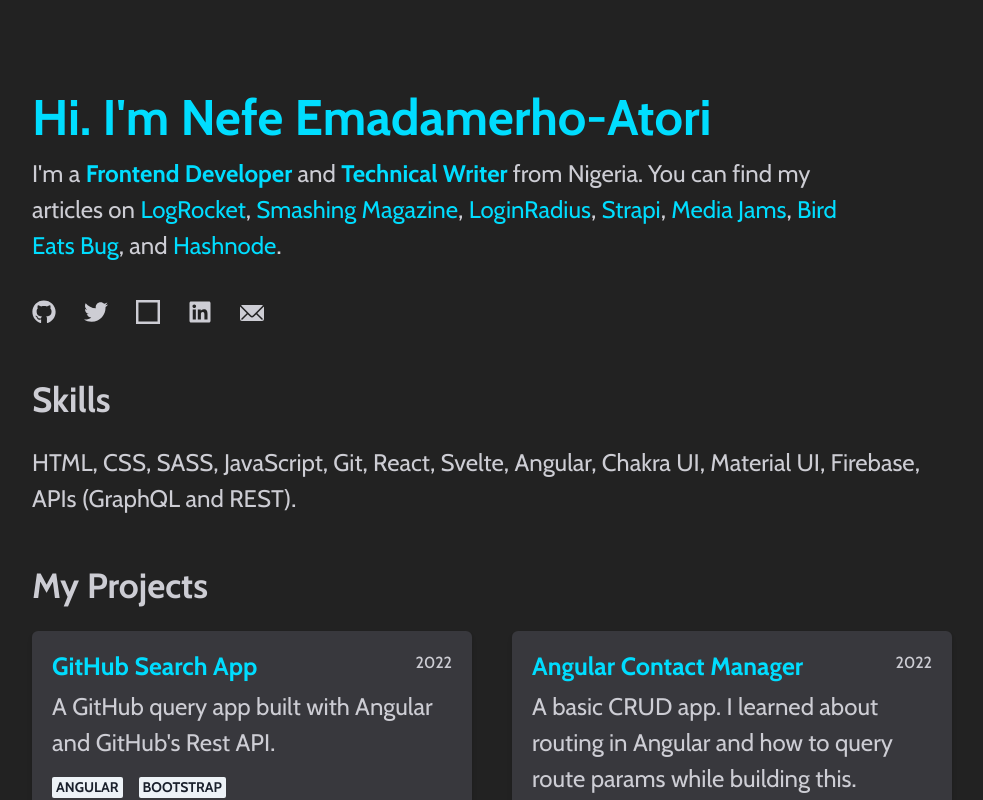
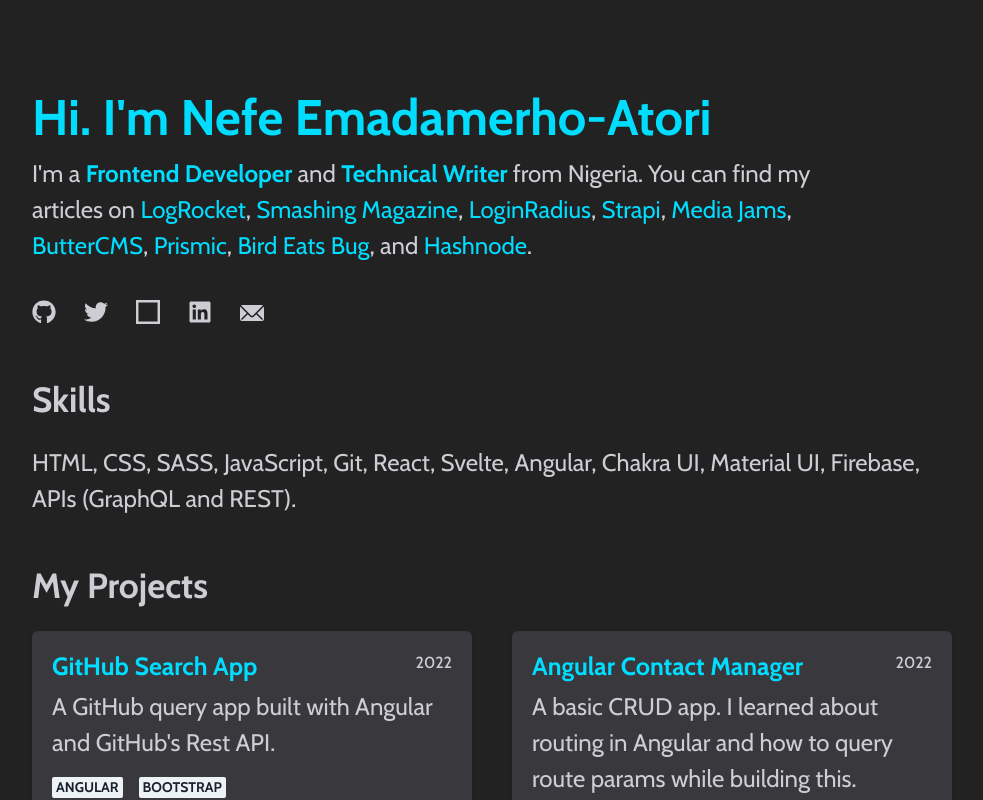
Before and after one commit to nefejames/my-portfolio-v3, a Next.js app: page / in a window 1280 px wide. Shown: the top 800 px of the page, without its empty margins (148-1131 px from the left). Built offline with nearby package versions, Linux system fonts and the light colour scheme.

Commit message:
added prismic and buttercms to writings

```diff
--- a/data/writingData.ts
+++ b/data/writingData.ts
@@ -22,6 +22,14 @@
     label: "Media Jams",
   },
   {
+    href: "https://buttercms.com/blog/author/nefe-emadamerho/",
+    label: "ButterCMS",
+  },
+  {
+    href: "https://prismic.io/blog/authors/nefe-emadamerho-atori",
+    label: "Prismic",
+  },
+  {
     href: "https://birdeatsbug.com/author/nefe-james",
     label: "Bird Eats Bug",
   },
```
Also changed, not shown: 1 other file (tests, documents, lock files or other folders).
